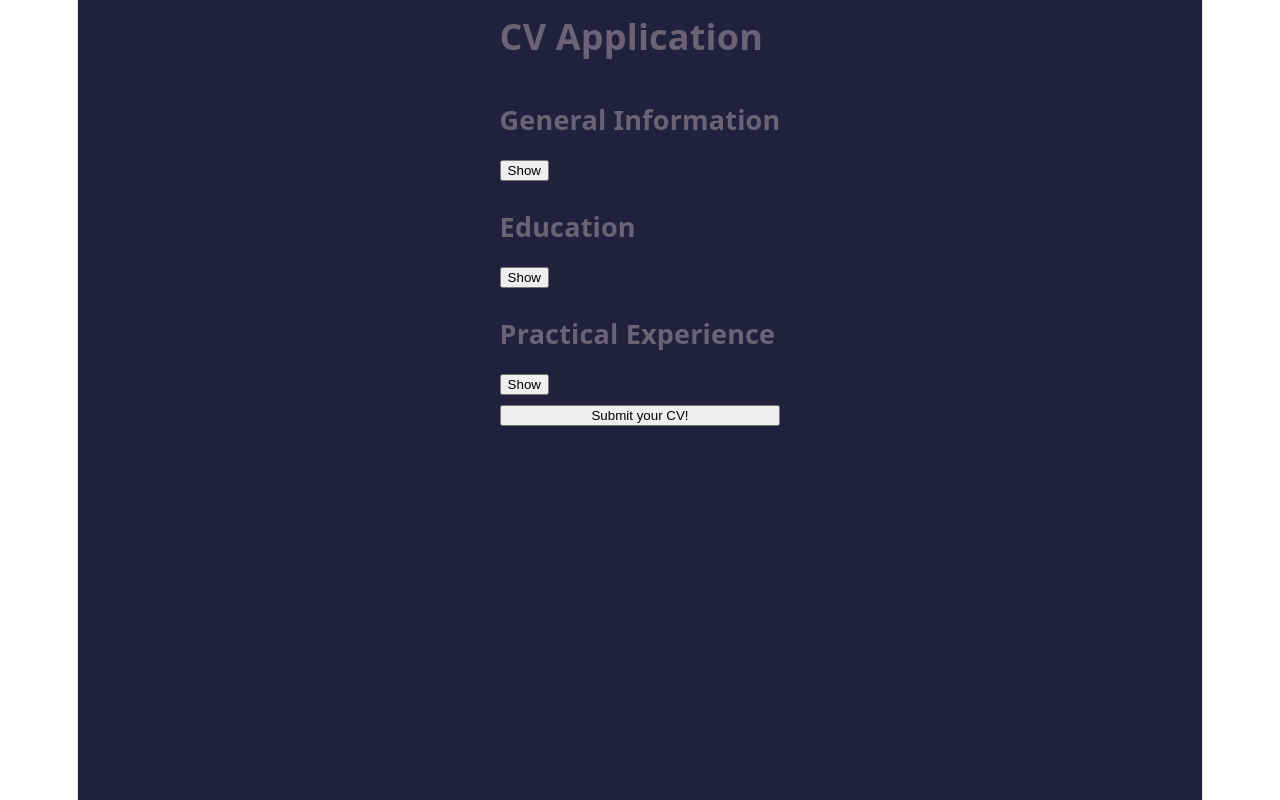
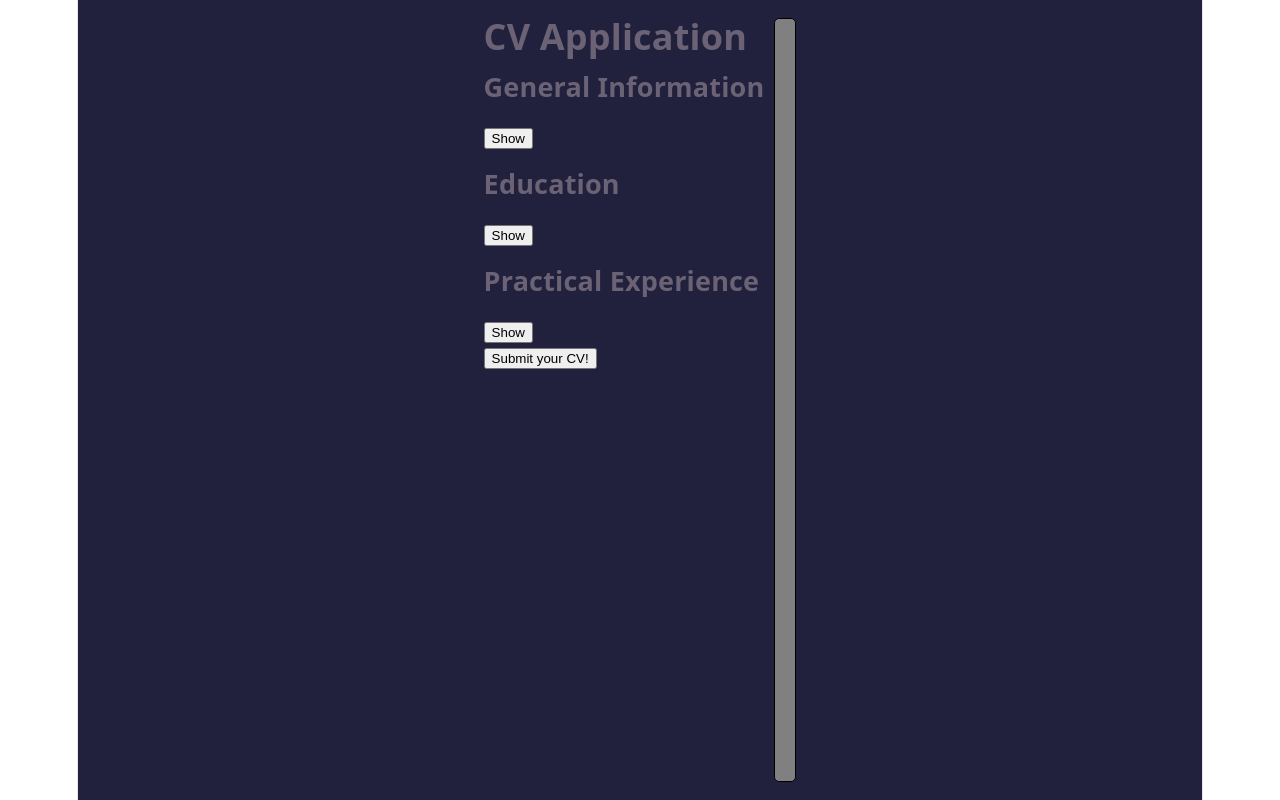
Before and after one commit to plmfacanha/cv-application, a React (Vite) app: page / in a window 1280 px wide. Built offline with nearby package versions, Linux system fonts and the light colour scheme.

Commit message:
back to the grinding and trying to display the form based on its name

```diff
--- a/src/App.jsx
+++ b/src/App.jsx
@@ -13,36 +13,45 @@ import { useState } from "react";
   // 3. Create a components directory under your src directory and add your components.
   //  4. Include a styles directory under your src directory for your CSS files. You’ll need to import these in the component files to use them.
 
-? 2. Be sure to include an edit and submit button for each section or for the whole CV. The submit button should submit your form and display the value of your input fields in HTML elements. The edit button should add back (display) the input fields, with the previously displayed information as values. In those input fields, you should be able to edit and resubmit the content. You’re going to make heavy use of state and props, so make sure you understood those concepts.
+? 2. Include an edit and submit button for each section or for the whole CV.
+? 2.1 The submit button should submit your form and display the value of your input fields in HTML elements.
+? 2.2 The edit button should add back (display) the input fields, with the previously displayed information as values.
+? 2.3 In those input fields, you should be able to edit and resubmit the content. You’re going to make heavy use of state and props, so make sure you understood those concepts.
 ? 5. Push the results and deploy them with any of the options mentioned below. At this point of the curriculum, it doesn’t matter which platform you choose as long as your project is live on the internet!
 */
 
 function App() {
   const [activeIndex, setActiveIndex] = useState(5);
   const [visibleIndex, setVisibleIndex] = useState(0);
+  const [formName, setFormName] = useState("");
 
   return (
     <>
       <div className="info">
+        <div>
           <h1>CV Application</h1>
           <GeneralInfoForm
             isActive={activeIndex === 1}
             onShow={() => setActiveIndex(1)}
             onHide={() => setActiveIndex(0)}
             onDisplay={() => setVisibleIndex(1)}
+            formName={() => setFormName("general")}
           />
           <EducationForm
             isActive={activeIndex === 2}
             onShow={() => setActiveIndex(2)}
             onHide={() => setActiveIndex(0)}
+            formName={() => setFormName("education")}
           />
           <ExperienceForm
             isActive={activeIndex === 3}
             onShow={() => setActiveIndex(3)}
             onHide={() => setActiveIndex(0)}
+            formName={() => setFormName("experience")}
           />
           <button>Submit your CV!</button>
-        <DisplayCV isVisible={visibleIndex === 1} />
+        </div>
+        <DisplayCV isVisible={visibleIndex === 1} formName={formName} />
       </div>
     </>
   );
--- a/src/components/DisplayCV.jsx
+++ b/src/components/DisplayCV.jsx
@@ -1,5 +1,5 @@
 import "../styles/DisplayCV.css";
 
 export default function DisplayCV({ isVisible }) {
-  return <>{isVisible && <p>Whatever</p>}</>;
+  return <p></p>;
 }
--- a/src/index.css
+++ b/src/index.css
@@ -69,6 +69,5 @@ body {
 
 .info {
   display: flex;
-  flex-direction: column;
   gap: 10px;
 }
```
Lines whose indentation alone changed are shown as unchanged.
